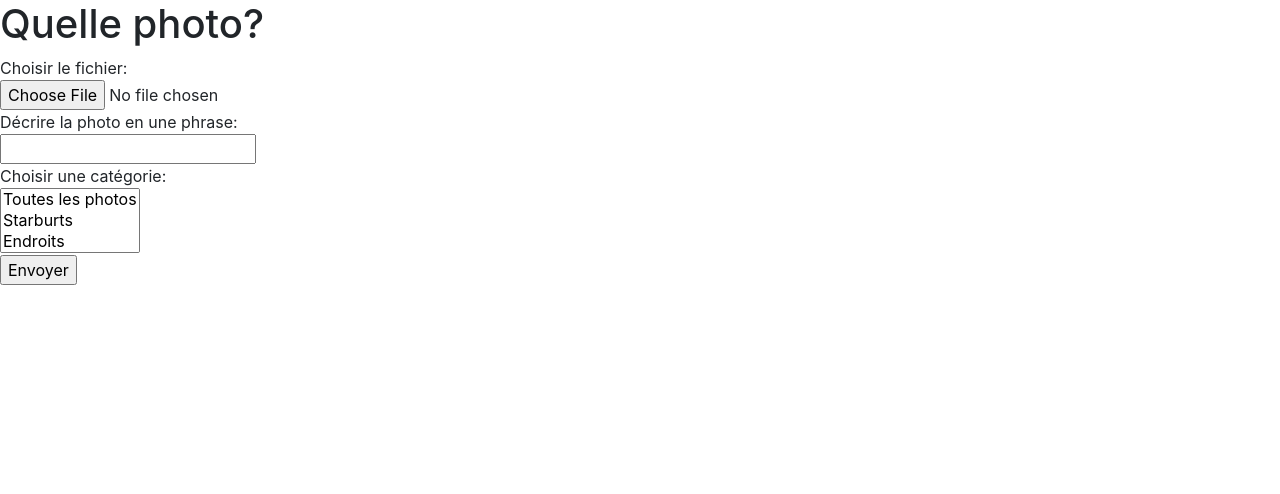
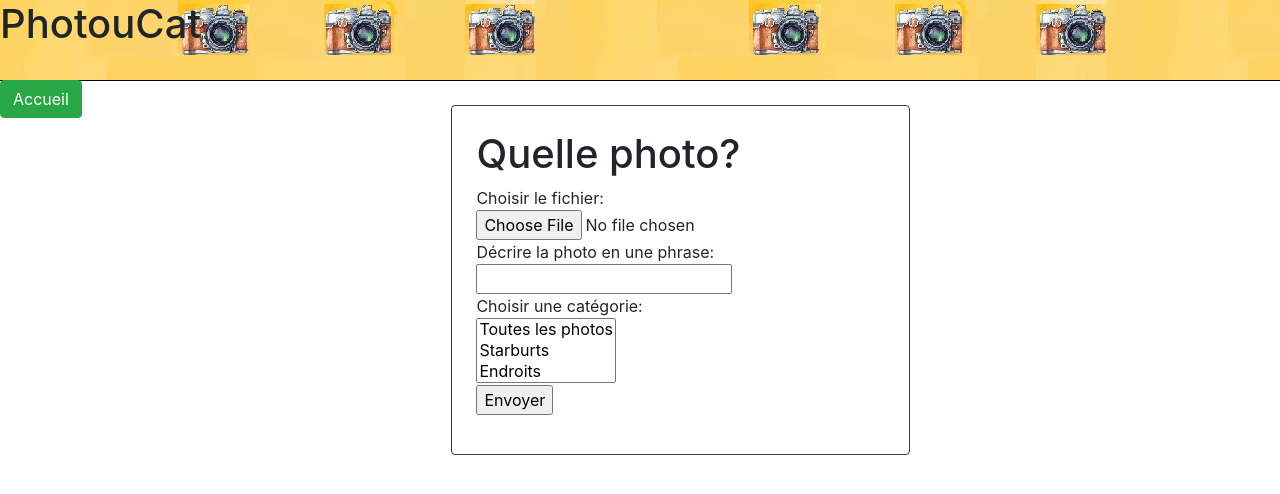
Before and after one commit to tamglaeser/BDW1-mini-Pinterest, a PHP site: page /ajouter.php?qui=p1926029 in a window 1280 px wide. Shown: the top 494 px of the page. Run offline with PHP 8.4, Linux system fonts and the light colour scheme; data comes from the database, SQL or seed files in the repository; data that the repository does not hold is empty.

Commit message:
Update ajouter.php

```diff
--- a/ajouter.php
+++ b/ajouter.php
@@ -14,6 +14,16 @@ $conn = getConnection('localhost', "p1926029", "ef5d0c", "p1926029");
 $dir = "assets/images/";
 
 ?>
+<div style="background-image:url(img/accueil_bis.jpg);" ><B><h1>PhotouCat</h1></B><br> </div>
+    <nav class="crumbs">
+        <form name="accueil" action="accueil.php" method="POST">
+           <button style="float: left;" type="submit" name="accueil" class="btn btn-success">
+            Accueil
+            </button>
+        </form>
+    </nav>
+    <div class="row justify-content-center">
+        <div class="block container p-4 m-4 border rounded border-dark" name='block'>
 
 <h1>Quelle photo?</h1>
 
@@ -40,7 +50,8 @@ $dir = "assets/images/";
     </select><br>
     <input type="submit" value="Envoyer" name="submit">
 </form>
-
+</div>
+</div>
 </body>
 </html>
 
```
